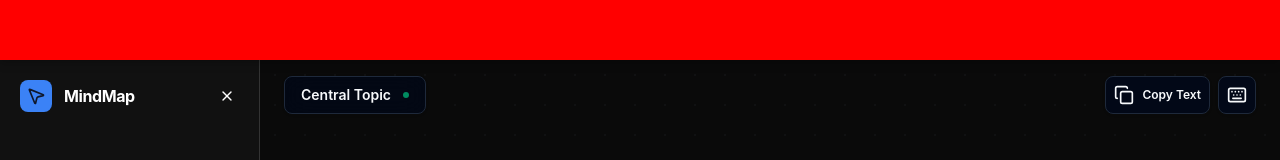
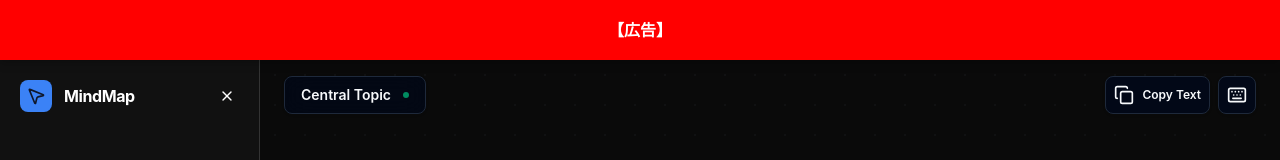
Before and after one commit to itoguchi-web/mindmap, a React (Vite) app: page / in a window 1280 px wide. Shown: the top 160 px of the page. Built offline with nearby package versions, Linux system fonts and the light colour scheme.

Commit message:
Update App.tsx

```diff
--- a/src/App.tsx
+++ b/src/App.tsx
@@ -446,7 +446,7 @@ export default function App() {
         }}
       >
         {/* 広告コード開始 */}
-        <script src="https://adm.shinobi.jp/s/1ddeaa2e03dd63c7e013937bb809039d"></script>
+         【広告】
         {/* 広告コード終了 */}
       </div>
 
```
